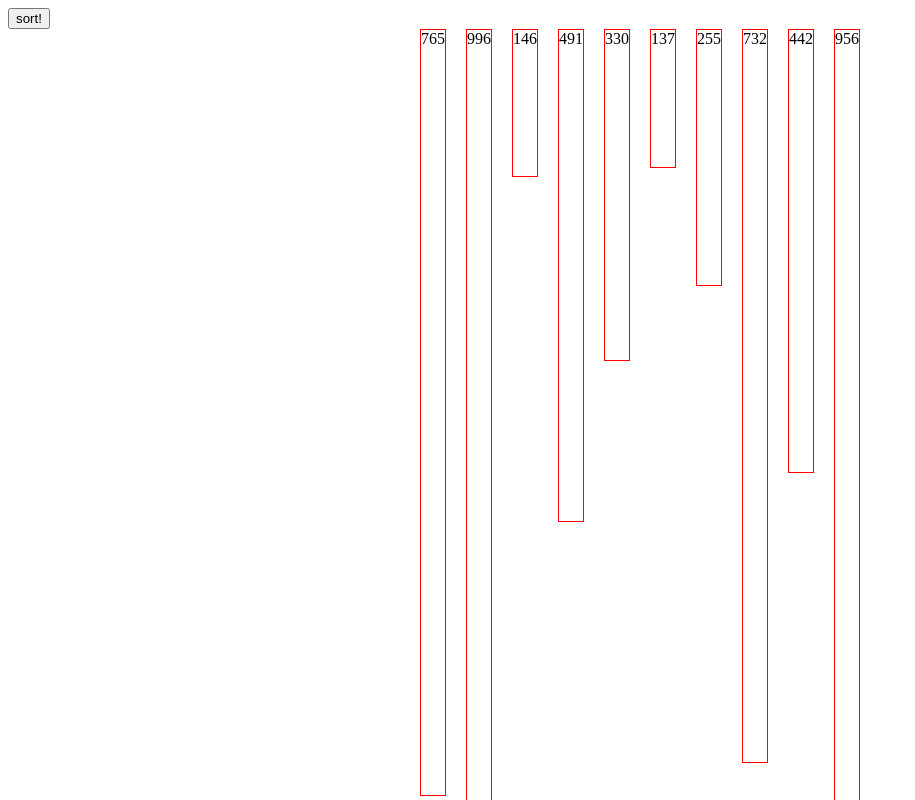
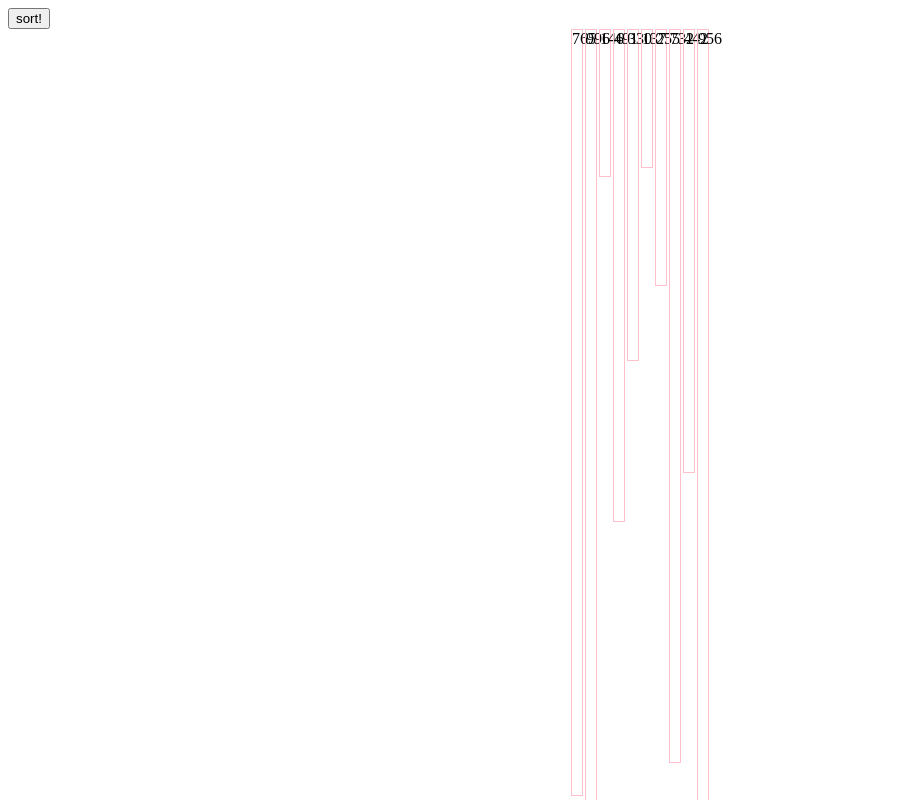
Before and after one commit to tomdaniels/visualeyes, a Next.js app: page / in a window 1280 px wide. Shown: the top 800 px of the page, without its empty margins (0-915 px from the left). Built offline with nearby package versions, Linux system fonts and the light colour scheme.

Commit message:
elemnt styles

```diff
--- a/src/styles/array-visualiser.style.js
+++ b/src/styles/array-visualiser.style.js
@@ -6,7 +6,8 @@ export const grid = css`
 `;
 
 export const element = (height) => css`
+  width: 10px;
   height: ${height}px;
-  border: 1px solid red;
-  margin: 0 10px;
+  border: 1px solid pink;
+  margin: 0 1px;
 `;
```
